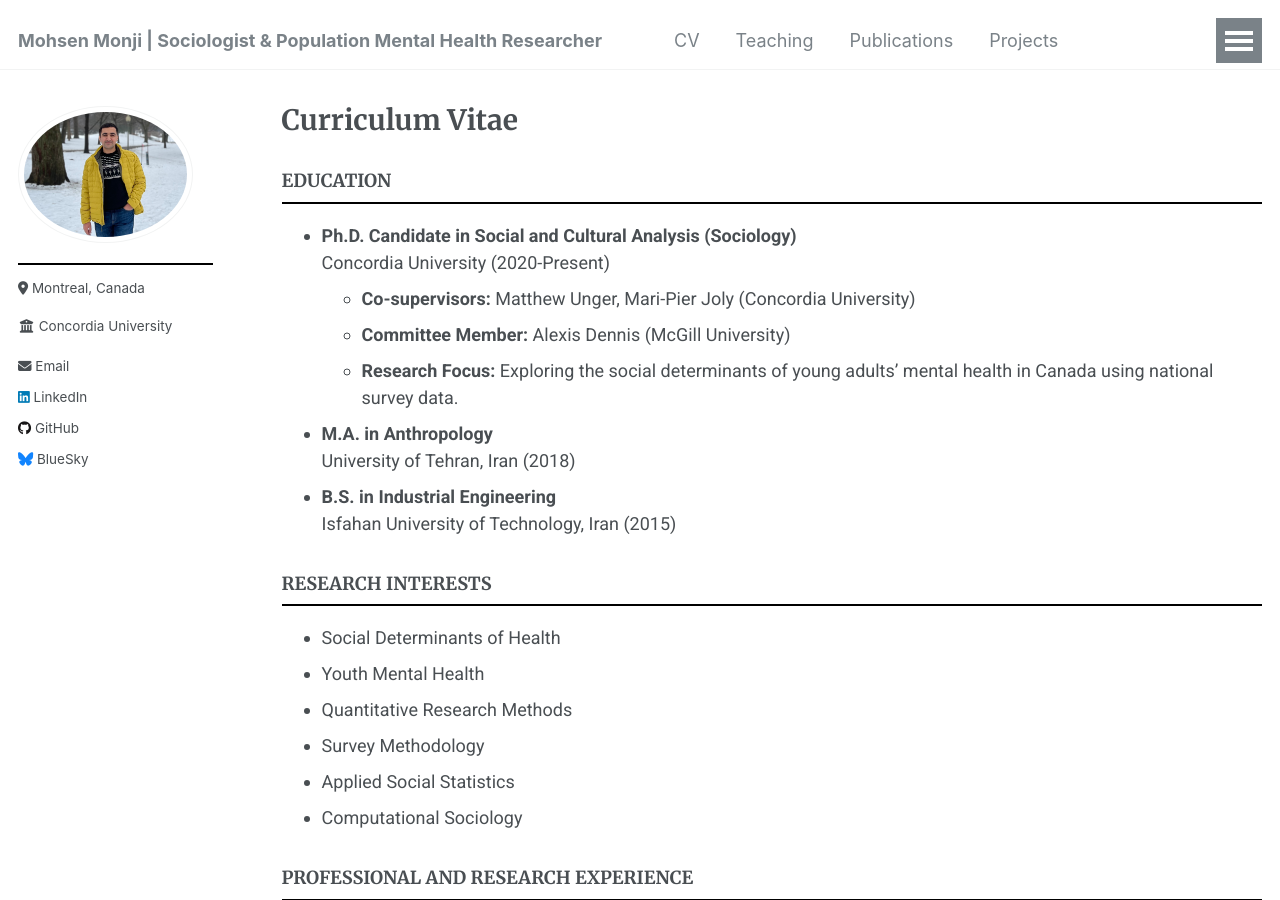
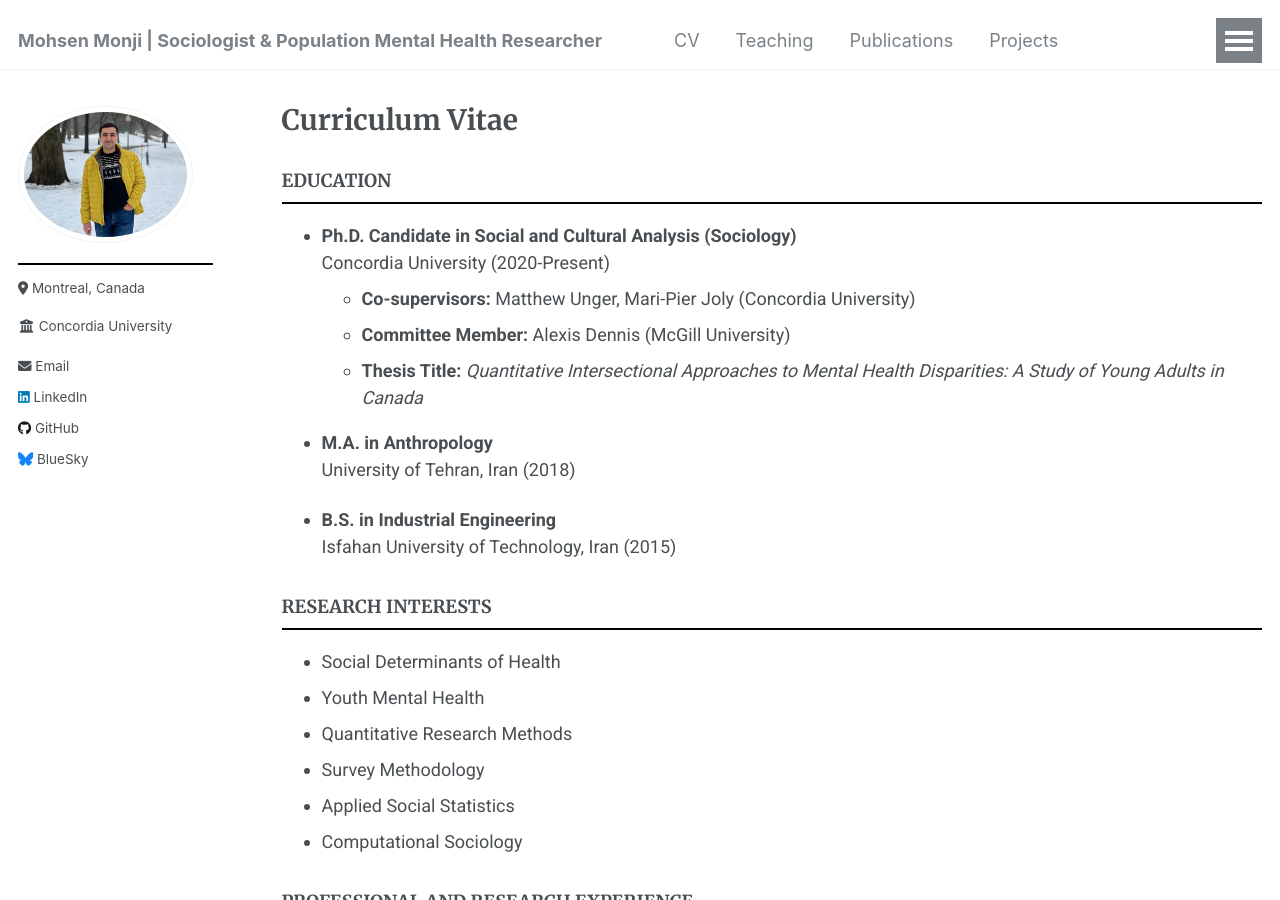
Before and after one commit to Mohsnmonji/mohsnmonji.github.io, a Jekyll site: the page built from _pages/Curriculum Vitae.md, in a window 1280 px wide and 900 px high. Built offline with Jekyll 4.4.1, drawn with Linux system fonts in a browser that asks for light colours.

Commit message:
Update Curriculum Vitae.md

```diff
--- a/_pages/Curriculum Vitae.md
+++ b/_pages/Curriculum Vitae.md
@@ -22,10 +22,11 @@ redirect_from:
   Concordia University (2020-Present)
   - **Co-supervisors:** Matthew Unger, Mari-Pier Joly (Concordia University)
   - **Committee Member:** Alexis Dennis (McGill University)
-  - **Research Focus:** Exploring the social determinants of young adults’ mental health in Canada using national survey data.
+  - **Thesis Title:** *Quantitative Intersectional Approaches to Mental Health Disparities: A Study of Young Adults in Canada*
 
 - **M.A. in Anthropology**
   University of Tehran, Iran (2018)
+
 - **B.S. in Industrial Engineering**
   Isfahan University of Technology, Iran (2015)
 
```
